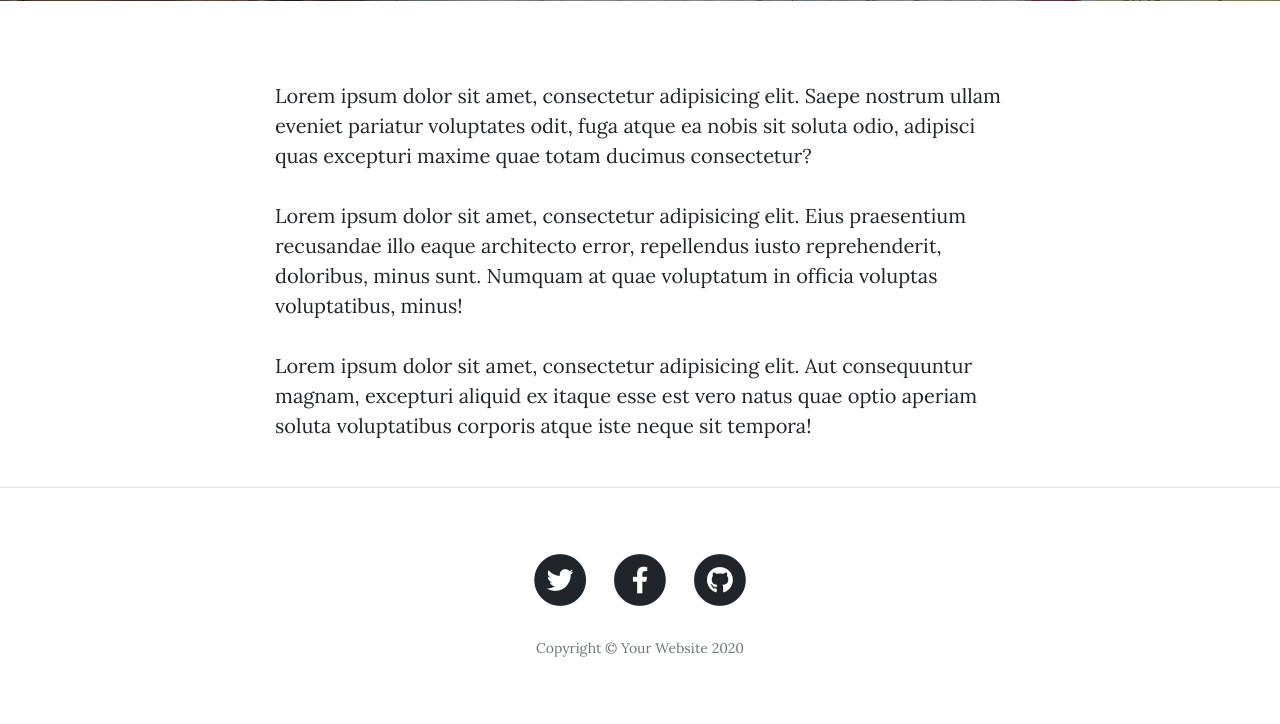
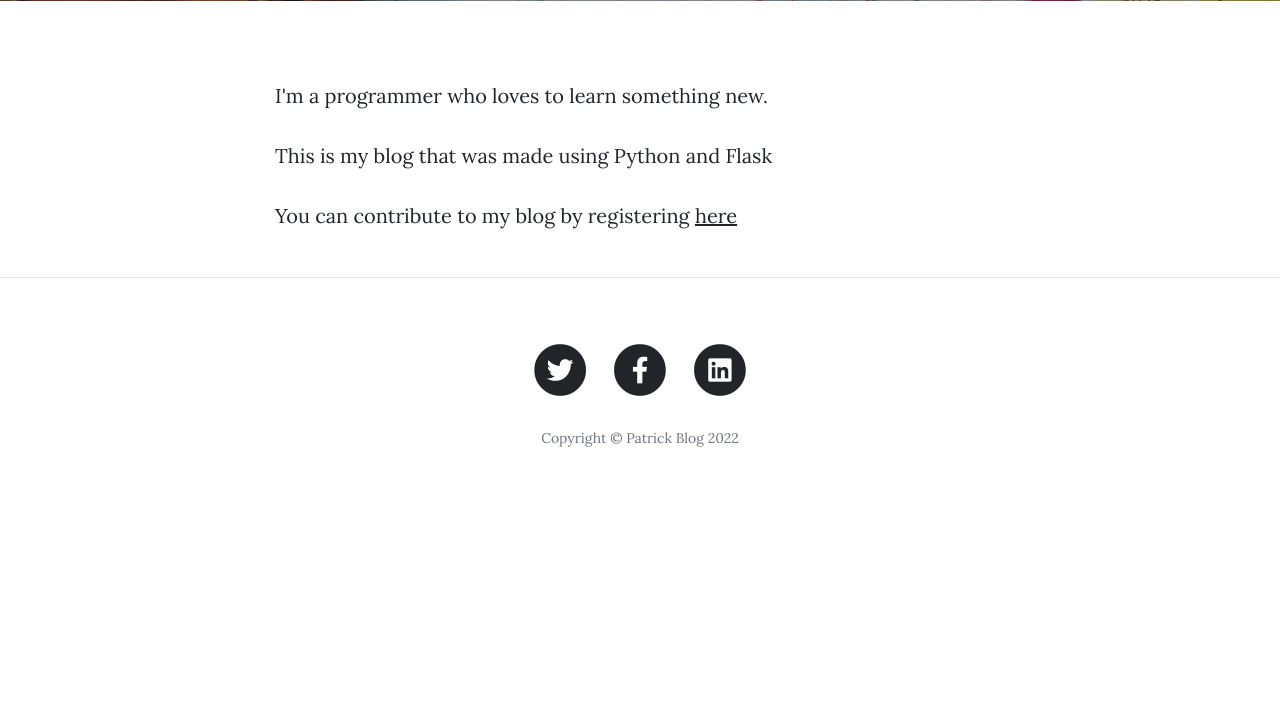
Before and after one commit to patrickbudiman/patrick-blog, a Flask app: page /about in a window 1280 px wide. Shown: the part 531-1255 px from the top of the page. After the commit the page ends 978 px from the top, so only its background shows below. Run offline with Flask 2, Linux system fonts and the light colour scheme; some libraries are stand-ins or nearby versions.

Commit message:
change about us

```diff
--- a/main.py
+++ b/main.py
@@ -15,6 +15,7 @@ from flask_gravatar import Gravatar
 
 app = Flask(__name__)
 app.config['SECRET_KEY'] = os.environ.get('SECRET_KEY')
+# app.config['SECRET_KEY'] = "secret key"
 ckeditor = CKEditor(app)
 Bootstrap(app)
 
--- a/templates/about.html
+++ b/templates/about.html
@@ -19,9 +19,9 @@
   <div class="container">
     <div class="row">
       <div class="col-lg-8 col-md-10 mx-auto">
-        <p>Lorem ipsum dolor sit amet, consectetur adipisicing elit. Saepe nostrum ullam eveniet pariatur voluptates odit, fuga atque ea nobis sit soluta odio, adipisci quas excepturi maxime quae totam ducimus consectetur?</p>
-        <p>Lorem ipsum dolor sit amet, consectetur adipisicing elit. Eius praesentium recusandae illo eaque architecto error, repellendus iusto reprehenderit, doloribus, minus sunt. Numquam at quae voluptatum in officia voluptas voluptatibus, minus!</p>
-        <p>Lorem ipsum dolor sit amet, consectetur adipisicing elit. Aut consequuntur magnam, excepturi aliquid ex itaque esse est vero natus quae optio aperiam soluta voluptatibus corporis atque iste neque sit tempora!</p>
+        <p>I'm a programmer who loves to learn something new.</p>
+        <p>This is my blog that was made using Python and Flask</p>
+        <p>You can contribute to my blog by registering <a href="https://patrick-flask-blog.herokuapp.com/register">here</a></p>
       </div>
     </div>
   </div>
--- a/templates/footer.html
+++ b/templates/footer.html
@@ -5,7 +5,7 @@
         <div class="col-lg-8 col-md-10 mx-auto">
           <ul class="list-inline text-center">
             <li class="list-inline-item">
-              <a href="#">
+              <a href="https://twitter.com/pe_ick">
                 <span class="fa-stack fa-lg">
                   <i class="fas fa-circle fa-stack-2x"></i>
                   <i class="fab fa-twitter fa-stack-1x fa-inverse"></i>
@@ -13,7 +13,7 @@
               </a>
             </li>
             <li class="list-inline-item">
-              <a href="#">
+              <a href="https://www.facebook.com/patrick.budiman.5/">
                 <span class="fa-stack fa-lg">
                   <i class="fas fa-circle fa-stack-2x"></i>
                   <i class="fab fa-facebook-f fa-stack-1x fa-inverse"></i>
@@ -21,15 +21,15 @@
               </a>
             </li>
             <li class="list-inline-item">
-              <a href="#">
+              <a href="https://www.linkedin.com/in/patrick-budiman/">
                 <span class="fa-stack fa-lg">
                   <i class="fas fa-circle fa-stack-2x"></i>
-                  <i class="fab fa-github fa-stack-1x fa-inverse"></i>
+                  <i class="fab fa-linkedin fa-stack-1x fa-inverse"></i>
                 </span>
               </a>
             </li>
           </ul>
-          <p class="copyright text-muted">Copyright &copy; Your Website 2020</p>
+          <p class="copyright text-muted">Copyright &copy; Patrick Blog 2022</p>
         </div>
       </div>
     </div>
```
